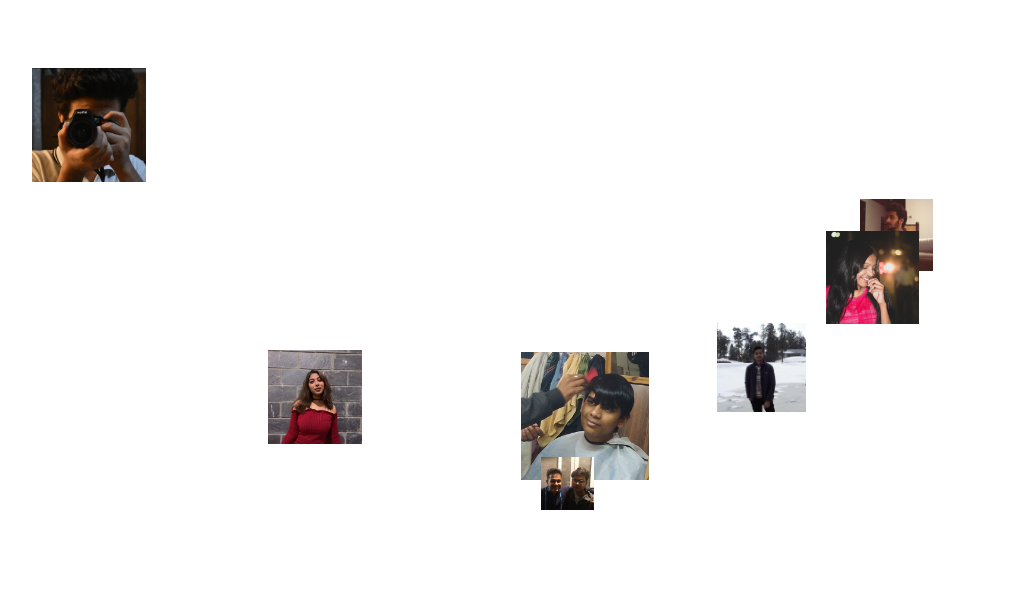
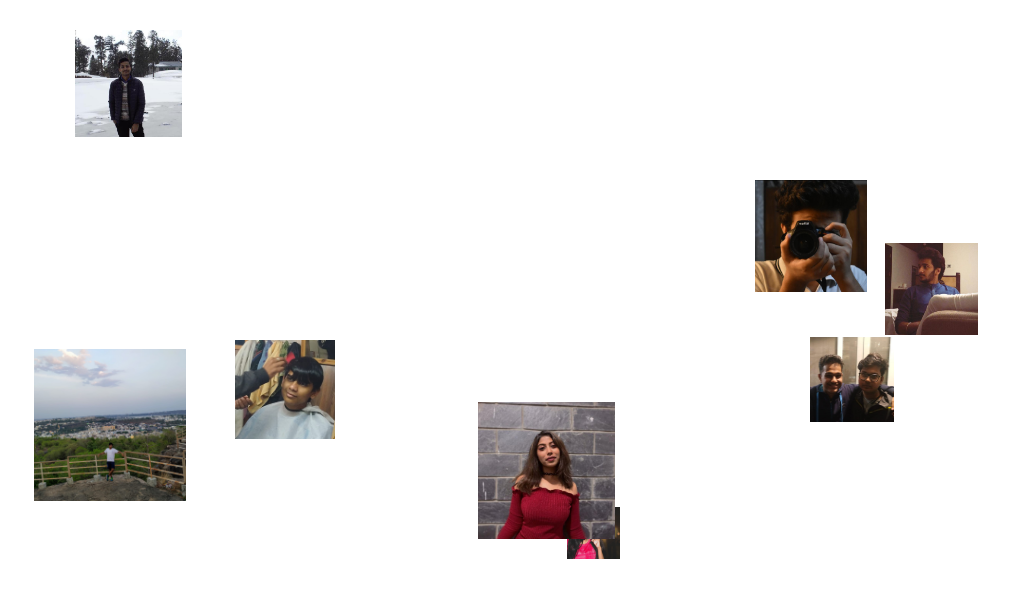
Before and after one commit to Signior-X/animate, a plain HTML site: page checkmate/index.html in a window 1280 px wide. Shown: the whole page, without its empty margins (40-1049 px from the left). Drawn offline with Linux system fonts and the light colour scheme.

Commit message:
anmol added :)

```diff
--- a/checkmate/index.html
+++ b/checkmate/index.html
@@ -21,7 +21,7 @@
 
   <script>
     toAdd = '';
-    for (let i = 1; i <= 7; i++) {
+    for (let i = 1; i <= 8; i++) {
       var randomTop = Math.random() * window.innerHeight * 0.8;
       var randomLeft = Math.random() * window.innerWidth * 0.88;
       toAdd += '<img class="images" style="top: ' + randomTop + 'px; left: ' + randomLeft + 'px;" src="'+i+'.jpeg" alt="image">';
```
Also changed, not shown: checkmate/8.jpeg (added).
